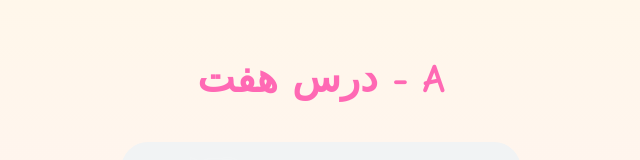
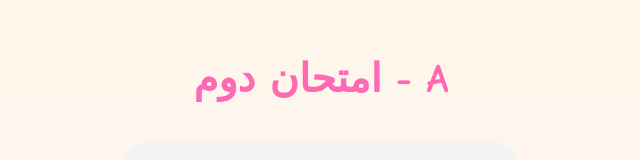
Before and after one commit to ferifandoghi/Taban-English-School-3, a plain HTML site: page pages/audio22.html in a window 1280 px wide. Shown: the part 236-396 px from the top of the page, without its empty margins (319-959 px from the left). Drawn offline with Linux system fonts and the light colour scheme.

Commit message:
Update audio22.html

```diff
--- a/pages/audio22.html
+++ b/pages/audio22.html
@@ -44,7 +44,7 @@
   </style>
 </head>
 <body>
-  <h1>درس هفت - A</h1>
+  <h1>امتحان دوم - A</h1>
   <audio controls autoplay>
     <source src="../audio22.mp3" type="audio/mp3">
     Your browser does not support audio.
```
